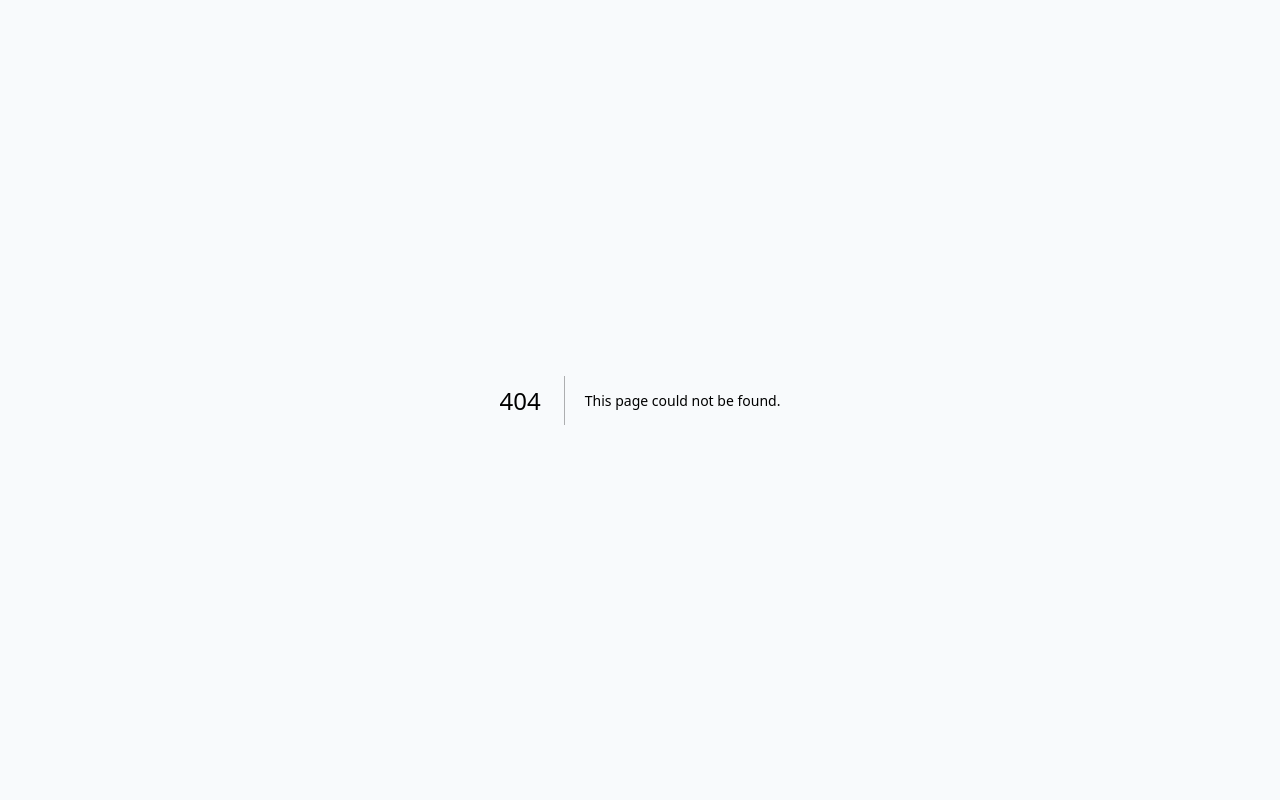
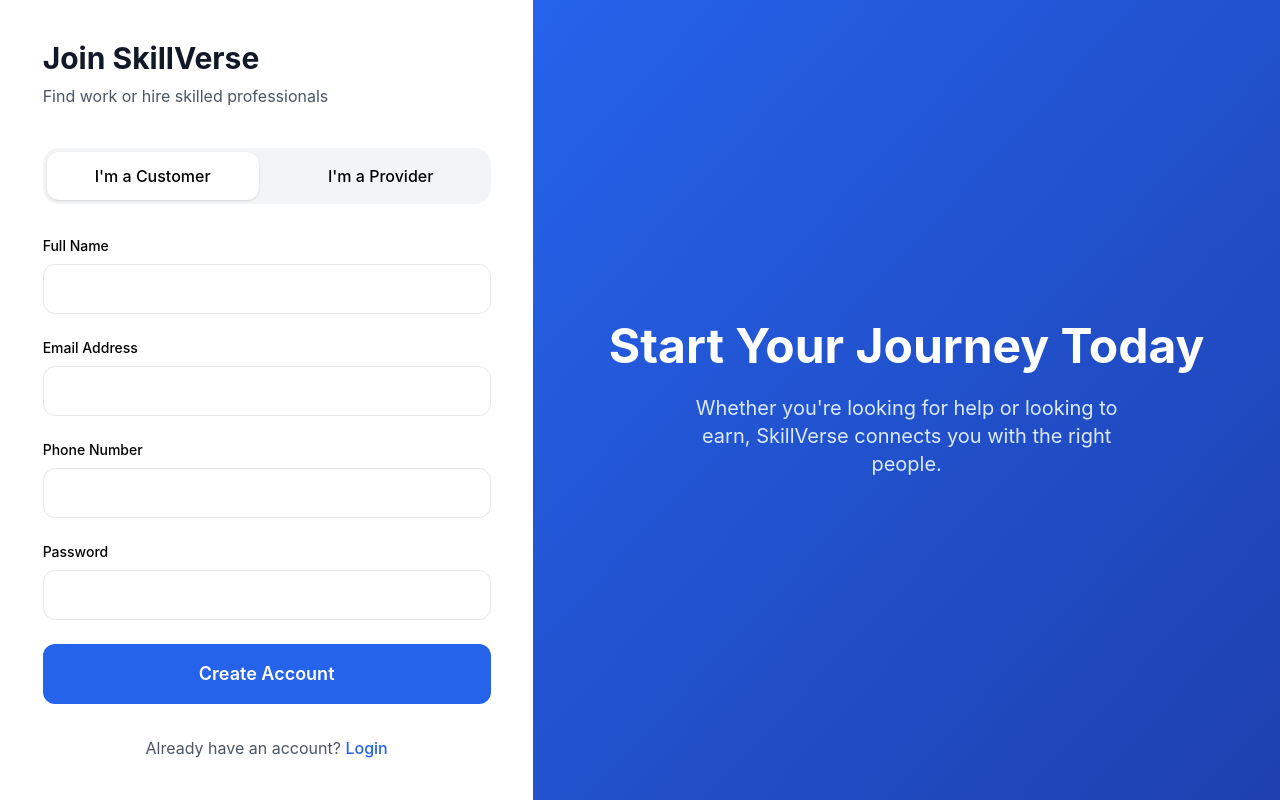
Before and after one commit to jjcoding-source/skillverse-client, a Next.js app: page /signup in a window 1280 px wide. Before the commit this address had no page. Built offline with nearby package versions, Linux system fonts and the light colour scheme; no server answers.

Commit message:
add signup screen for customers and service providers

```diff
--- /dev/null
+++ b/app/(auth)/signup/page.tsx
@@ -0,0 +1,146 @@
+
+'use client';
+
+import Link from 'next/link';
+import { useState } from 'react';
+import api from '@/lib/axios';
+
+export default function SignupPage() {
+  const [formData, setFormData] = useState({
+    fullName: '',
+    email: '',
+    phone: '',
+    password: '',
+    roleID: 2,
+  });
+  const [loading, setLoading] = useState(false);
+  const [error, setError] = useState('');
+  const [success, setSuccess] = useState('');
+
+  const handleSubmit = async (e: React.FormEvent) => {
+    e.preventDefault();
+    setLoading(true);
+    setError('');
+    setSuccess('');
+
+    try {
+      const response = await api.post('/Auth/register', formData);
+
+      if (response.data.success) {
+        setSuccess("Account created successfully! Redirecting to login...");
+        setTimeout(() => {
+          window.location.href = '/login';
+        }, 2000);
+      }
+    } catch (err: any) {
+      setError(err.response?.data?.message || 'Failed to create account');
+    } finally {
+      setLoading(false);
+    }
+  };
+
+  return (
+    <div className="min-h-screen flex">
+
+      <div className="w-full lg:w-5/12 flex items-center justify-center p-8 bg-white">
+        <div className="w-full max-w-md">
+          <div className="mb-10">
+            <h1 className="text-3xl font-bold text-gray-900">Join SkillVerse</h1>
+            <p className="text-gray-600 mt-2">Find work or hire skilled professionals</p>
+          </div>
+
+          <div className="flex gap-4 mb-8 bg-gray-100 p-1 rounded-2xl">
+            <button
+              onClick={() => setFormData({ ...formData, roleID: 2 })}
+              className={`flex-1 py-3 rounded-xl font-medium transition ${formData.roleID === 2 ? 'bg-white shadow' : 'hover:bg-white/50'}`}
+            >
+              I'm a Customer
+            </button>
+            <button
+              onClick={() => setFormData({ ...formData, roleID: 3 })}
+              className={`flex-1 py-3 rounded-xl font-medium transition ${formData.roleID === 3 ? 'bg-white shadow' : 'hover:bg-white/50'}`}
+            >
+              I'm a Provider
+            </button>
+          </div>
+
+          <form onSubmit={handleSubmit} className="space-y-6">
+            <div>
+              <label className="block text-sm font-medium mb-2">Full Name</label>
+              <input
+                type="text"
+                value={formData.fullName}
+                onChange={(e) => setFormData({ ...formData, fullName: e.target.value })}
+                className="input"
+                required
+              />
+            </div>
+
+            <div>
+              <label className="block text-sm font-medium mb-2">Email Address</label>
+              <input
+                type="email"
+                value={formData.email}
+                onChange={(e) => setFormData({ ...formData, email: e.target.value })}
+                className="input"
+                required
+              />
+            </div>
+
+            <div>
+              <label className="block text-sm font-medium mb-2">Phone Number</label>
+              <input
+                type="tel"
+                value={formData.phone}
+                onChange={(e) => setFormData({ ...formData, phone: e.target.value })}
+                className="input"
+                required
+              />
+            </div>
+
+            <div>
+              <label className="block text-sm font-medium mb-2">Password</label>
+              <input
+                type="password"
+                value={formData.password}
+                onChange={(e) => setFormData({ ...formData, password: e.target.value })}
+                className="input"
+                required
+              />
+            </div>
+
+            {error && <p className="text-red-600 text-sm">{error}</p>}
+            {success && <p className="text-green-600 text-sm">{success}</p>}
+
+            <button
+              type="submit"
+              disabled={loading}
+              className="w-full btn-primary py-4 text-lg font-semibold"
+            >
+              {loading ? 'Creating Account...' : 'Create Account'}
+            </button>
+          </form>
+
+          <div className="mt-8 text-center">
+            <p className="text-gray-600">
+              Already have an account?{' '}
+              <Link href="/login" className="text-primary font-medium hover:underline">
+                Login
+              </Link>
+            </p>
+          </div>
+        </div>
+      </div>
+
+
+      <div className="hidden lg:flex w-7/12 bg-gradient-to-br from-blue-600 to-blue-800 relative items-center justify-center overflow-hidden">
+        <div className="text-white text-center z-10 px-12">
+          <h2 className="text-5xl font-bold mb-6">Start Your Journey Today</h2>
+          <p className="text-xl text-blue-100 max-w-md mx-auto">
+            Whether you're looking for help or looking to earn, SkillVerse connects you with the right people.
+          </p>
+        </div>
+      </div>
+    </div>
+  );
+}
```
